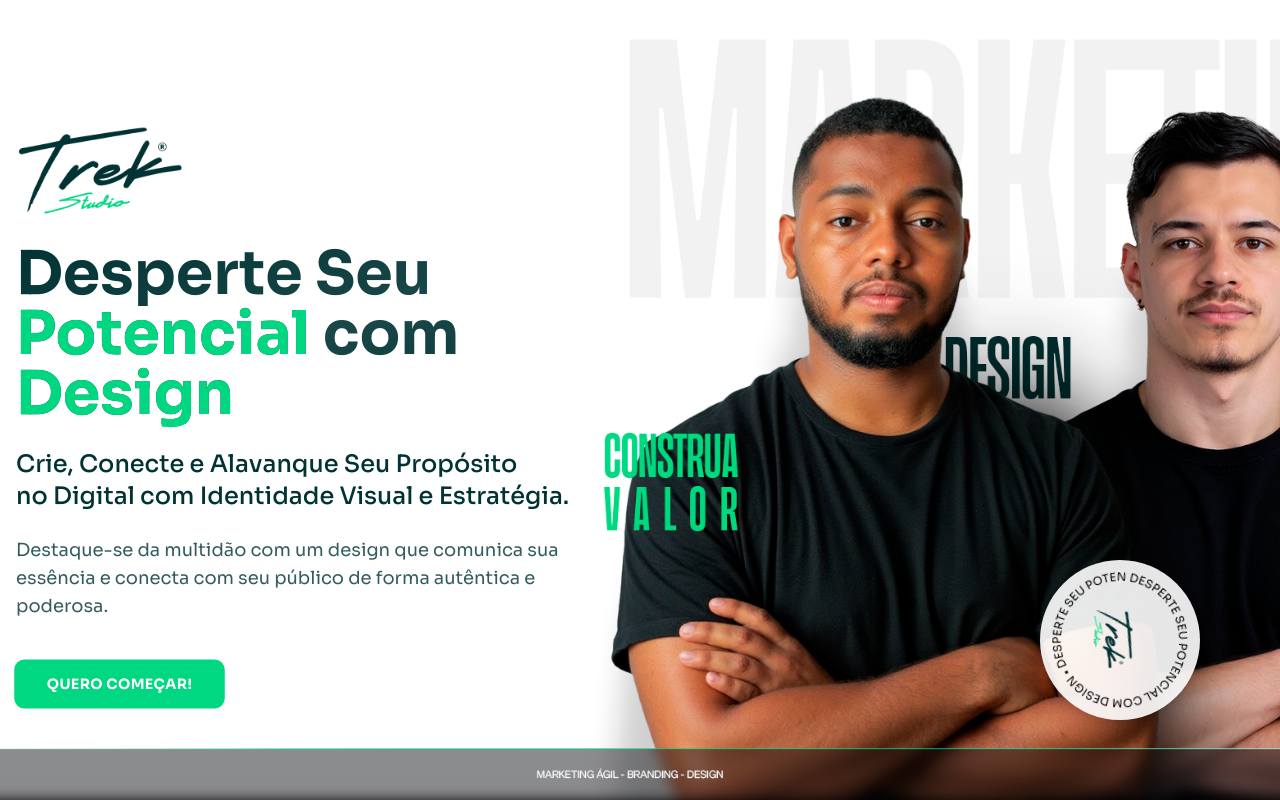
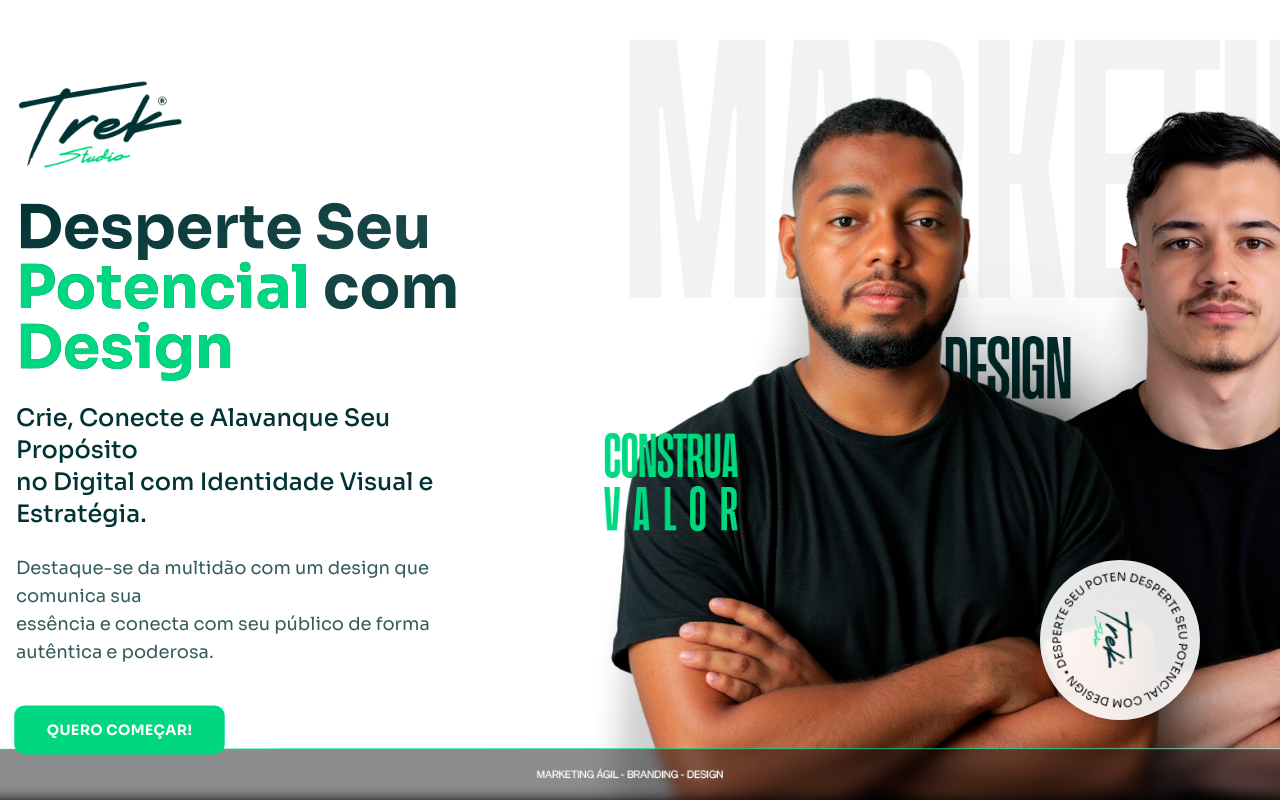
Before and after one commit to LucasMoraisHRZ/TrekStudio, a React (Vite) app: page / in a window 1280 px wide. Built offline with nearby package versions, Linux system fonts and the light colour scheme.

Commit message:
Move Hero section to the left
Adjust the Hero section layout to position the content and logo towards the left side of the screen.

```diff
--- a/src/components/Hero.tsx
+++ b/src/components/Hero.tsx
@@ -39,8 +39,8 @@ const Hero = () => {
       </div>
 
       <div className="container mx-auto px-4">
-        <div className="grid grid-cols-1 md:grid-cols-2 gap-12 items-center">
-          <div className="space-y-6 z-10">
+        <div className="grid grid-cols-1 md:grid-cols-12 gap-12 items-center">
+          <div className="md:col-span-6 lg:col-span-5 md:col-start-1 space-y-6 z-10">
             <div className="mb-6">
               <img
                 src="/lovable-uploads/3cc53571-391a-4e6c-95ab-821c8699aad6.png"
@@ -73,7 +73,7 @@ const Hero = () => {
             </div>
           </div>
 
-          <div>
+          <div className="md:col-span-6 lg:col-span-7">
             {/* Espaço para a imagem de fundo */}
           </div>
         </div>
```
